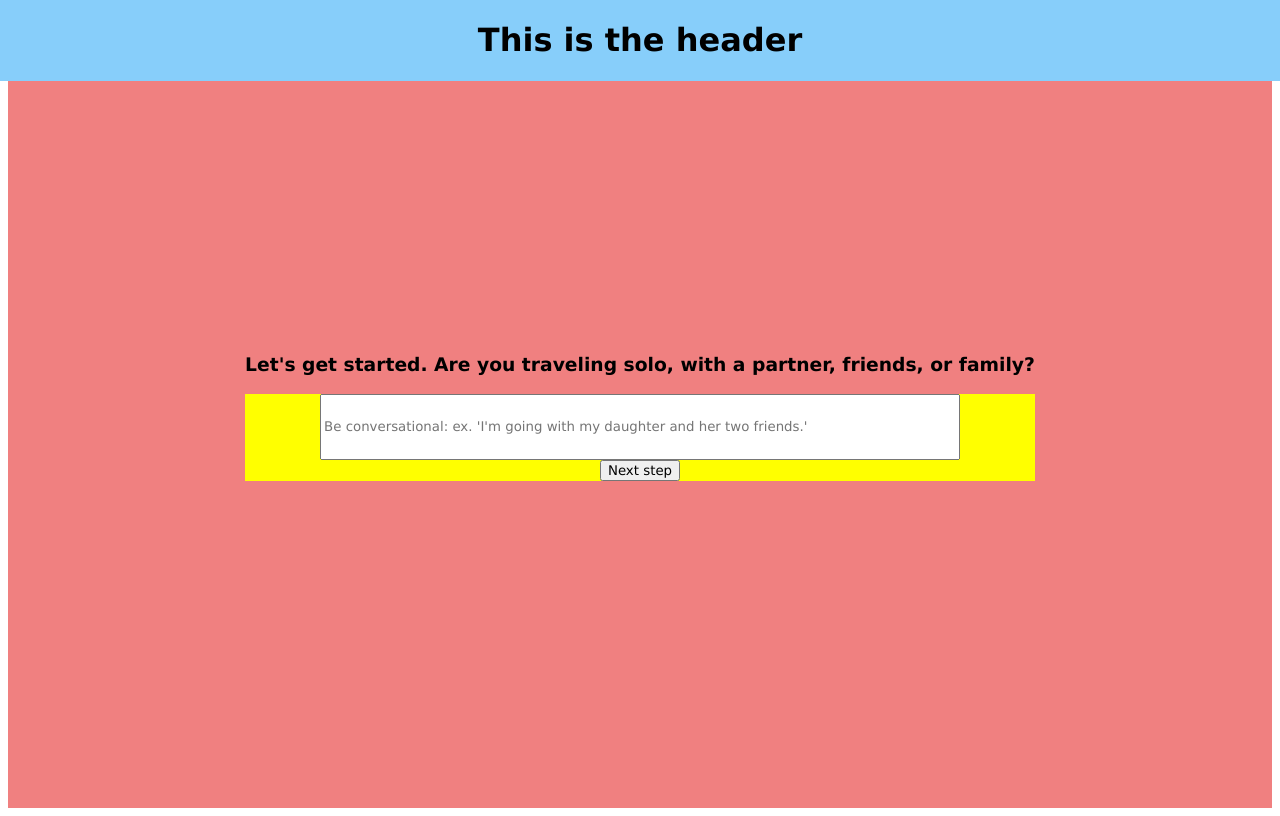
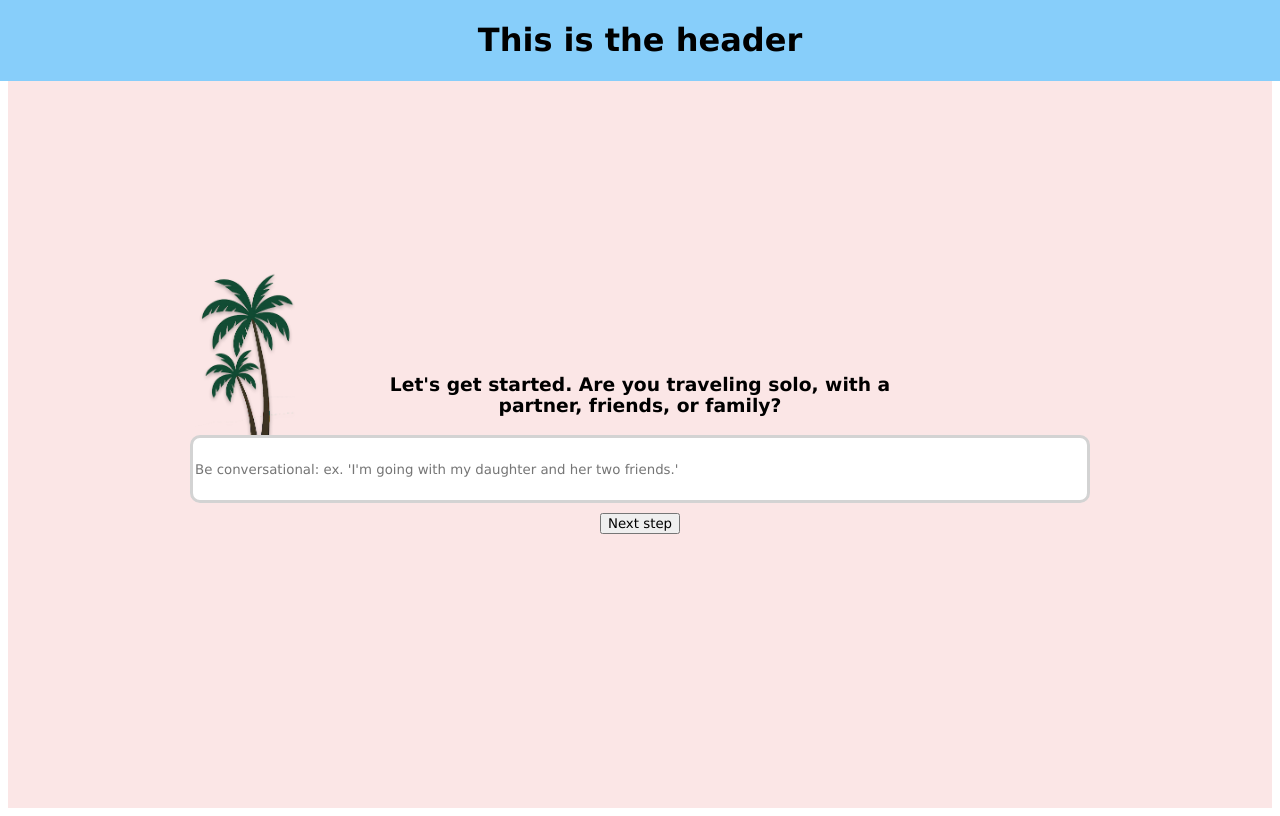
Before and after one commit to tedschu/Dandylion, a React (Vite) app in the folder client/: page / in a window 1280 px wide. Built offline with nearby package versions, Linux system fonts and the light colour scheme.

Commit message:
starting to style the input box and added CSS grid with a few test images

```diff
--- a/client/src/components/Step1.tsx
+++ b/client/src/components/Step1.tsx
@@ -1,5 +1,6 @@
 import { StepProps } from "../types/types";
 import { motion } from "motion/react";
+import beach from "../assets/images/beach.png";
 
 function Step1({
   currentStep,
@@ -21,7 +22,11 @@ function Step1({
   return (
     <>
       <div className="stepContainer flexCol">
-        <h3>{questionPrompts.question1}</h3>
+        <div className="questionImageGridContainer">
+          <img src={beach} alt="" />
+          <h3>{questionPrompts.question1}</h3>
+          <div></div>
+        </div>
         <form className="userForm flexCol" action="">
           <input
             className="userInputBox"
@@ -31,7 +36,9 @@ function Step1({
             name="response1"
             onChange={setFormValues}
           />
-          <button onClick={() => setCurrentStep(2)}>Next step</button>
+          <div className="buttonContainer flexRow">
+            <button onClick={() => setCurrentStep(2)}>Next step</button>
+          </div>
         </form>
       </div>
     </>
--- a/client/src/components/Step10.tsx
+++ b/client/src/components/Step10.tsx
@@ -79,8 +79,10 @@ function Step10({
             name="response10"
             onChange={setFormValues}
           />
-          <button onClick={() => setCurrentStep(9)}>Go back</button>
-          <button onClick={handleSubmission}>Show me the results!</button>
+          <div className="buttonContainer flexRow">
+            <button onClick={() => setCurrentStep(9)}>Go back</button>
+            <button onClick={handleSubmission}>Show me the results!</button>
+          </div>
         </form>
       </div>
     </>
--- a/client/src/components/Step2.tsx
+++ b/client/src/components/Step2.tsx
@@ -1,4 +1,5 @@
 import { StepProps } from "../types/types";
+import euro_city from "../assets/images/euro-city.png";
 
 function Step2({
   currentStep,
@@ -18,7 +19,11 @@ function Step2({
   return (
     <>
       <div className="stepContainer flexCol">
-        <h3>{questionPrompts.question2}</h3>
+        <div className="questionImageGridContainer">
+          <img src={euro_city} alt="" />
+          <h3>{questionPrompts.question2}</h3>
+          <div></div>
+        </div>
         <form className="userForm flexCol" action="">
           <input
             type="text"
@@ -27,8 +32,10 @@ function Step2({
             name="response2"
             onChange={setFormValues}
           />
-          <button onClick={() => setCurrentStep(1)}>Go back</button>
-          <button onClick={() => setCurrentStep(3)}>Next step</button>
+          <div className="buttonContainer flexRow">
+            <button onClick={() => setCurrentStep(1)}>Go back</button>
+            <button onClick={() => setCurrentStep(3)}>Next step</button>
+          </div>
         </form>
       </div>
     </>
--- a/client/src/components/Step3.tsx
+++ b/client/src/components/Step3.tsx
@@ -27,8 +27,10 @@ function Step3({
             name="response3"
             onChange={setFormValues}
           />
-          <button onClick={() => setCurrentStep(2)}>Go back</button>
-          <button onClick={() => setCurrentStep(4)}>Next step</button>
+          <div className="buttonContainer flexRow">
+            <button onClick={() => setCurrentStep(2)}>Go back</button>
+            <button onClick={() => setCurrentStep(4)}>Next step</button>
+          </div>
         </form>
       </div>
     </>
--- a/client/src/components/Step4.tsx
+++ b/client/src/components/Step4.tsx
@@ -27,8 +27,10 @@ function Step4({
             name="response4"
             onChange={setFormValues}
           />
-          <button onClick={() => setCurrentStep(3)}>Go back</button>
-          <button onClick={() => setCurrentStep(5)}>Next step</button>
+          <div className="buttonContainer flexRow">
+            <button onClick={() => setCurrentStep(3)}>Go back</button>
+            <button onClick={() => setCurrentStep(5)}>Next step</button>
+          </div>
         </form>
       </div>
     </>
--- a/client/src/components/Step5.tsx
+++ b/client/src/components/Step5.tsx
@@ -27,8 +27,10 @@ function Step5({
             name="response5"
             onChange={setFormValues}
           />
-          <button onClick={() => setCurrentStep(4)}>Go back</button>
-          <button onClick={() => setCurrentStep(6)}>Next step</button>
+          <div className="buttonContainer flexRow">
+            <button onClick={() => setCurrentStep(4)}>Go back</button>
+            <button onClick={() => setCurrentStep(6)}>Next step</button>
+          </div>
         </form>
       </div>
     </>
--- a/client/src/components/Step6.tsx
+++ b/client/src/components/Step6.tsx
@@ -27,8 +27,10 @@ function Step6({
             name="response6"
             onChange={setFormValues}
           />
-          <button onClick={() => setCurrentStep(5)}>Go back</button>
-          <button onClick={() => setCurrentStep(7)}>Next step</button>
+          <div className="buttonContainer flexRow">
+            <button onClick={() => setCurrentStep(5)}>Go back</button>
+            <button onClick={() => setCurrentStep(7)}>Next step</button>
+          </div>
         </form>
       </div>
     </>
--- a/client/src/components/Step7.tsx
+++ b/client/src/components/Step7.tsx
@@ -27,8 +27,10 @@ function Step7({
             name="response7"
             onChange={setFormValues}
           />
-          <button onClick={() => setCurrentStep(6)}>Go back</button>
-          <button onClick={() => setCurrentStep(8)}>Next step</button>
+          <div className="buttonContainer flexRow">
+            <button onClick={() => setCurrentStep(6)}>Go back</button>
+            <button onClick={() => setCurrentStep(8)}>Next step</button>
+          </div>
         </form>
       </div>
     </>
--- a/client/src/components/Step8.tsx
+++ b/client/src/components/Step8.tsx
@@ -27,8 +27,10 @@ function Step8({
             name="response8"
             onChange={setFormValues}
           />
-          <button onClick={() => setCurrentStep(7)}>Go back</button>
-          <button onClick={() => setCurrentStep(9)}>Next step</button>
+          <div className="buttonContainer flexRow">
+            <button onClick={() => setCurrentStep(7)}>Go back</button>
+            <button onClick={() => setCurrentStep(9)}>Next step</button>
+          </div>
         </form>
       </div>
     </>
--- a/client/src/components/Step9.tsx
+++ b/client/src/components/Step9.tsx
@@ -29,8 +29,10 @@ function Step9({
             name="response9"
             onChange={setFormValues}
           />
-          <button onClick={() => setCurrentStep(8)}>Go back</button>
-          <button onClick={() => setCurrentStep(10)}>Next step</button>
+          <div className="buttonContainer flexRow">
+            <button onClick={() => setCurrentStep(8)}>Go back</button>
+            <button onClick={() => setCurrentStep(10)}>Next step</button>
+          </div>
         </form>
       </div>
     </>
--- a/client/src/index.css
+++ b/client/src/index.css
@@ -13,21 +13,21 @@
 
 .flexRow {
   display: flex;
-  flex-direction: column;
+  flex-direction: row;
   justify-content: center;
   align-items: center;
 }
 
 /* Component styling */
 .pageContainer {
-  background-color: lightcoral;
+  background-color: rgb(251, 230, 230);
   min-height: 100vh;
   gap: 10px;
 }
 
 .stepContainer {
   text-align: center;
-  max-width: 850px;
+  max-width: 950px;
 }
 
 .header {
@@ -38,20 +38,40 @@
   background-color: lightskyblue;
 }
 
+.buttonContainer {
+  gap: 15px;
+  margin: 10px 0;
+}
+
+.questionImageGridContainer {
+  display: grid;
+  grid-template-columns: 20% 60% 20%;
+}
+
+.questionImageGridContainer > img {
+  width: 100px;
+  border-radius: 8px;
+}
+
+.questionImageGridContainer h3 {
+  align-self: end;
+}
+
 /* FORM AND INPUT STYLING */
 
 .userForm {
   display: flex;
   flex-direction: column;
   width: 100%;
-  background-color: yellow;
 }
 
 .userForm input {
-  width: 80%;
+  width: 100%;
   height: 60px;
+  border: 3px solid lightgray;
+  border-radius: 10px;
 }
 
 .userInputBox {
-  width: 300px;
+  width: 100%;
 }
```
Also changed, not shown: client/src/assets/images/beach.png (added), client/src/assets/images/euro-city.png (added).
